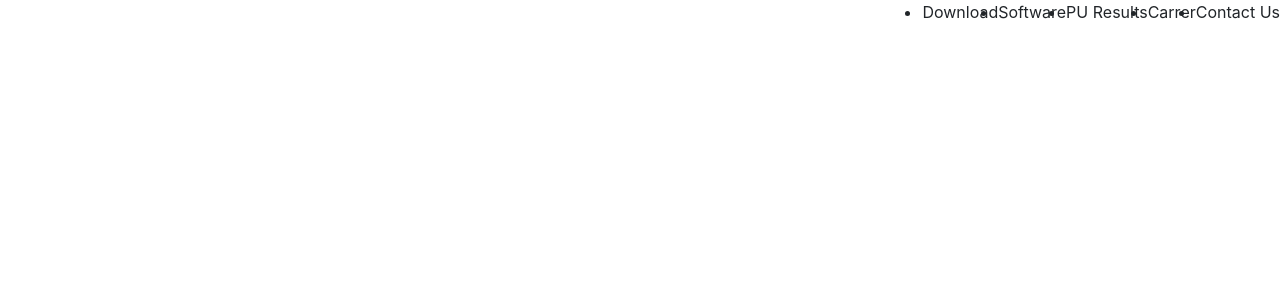
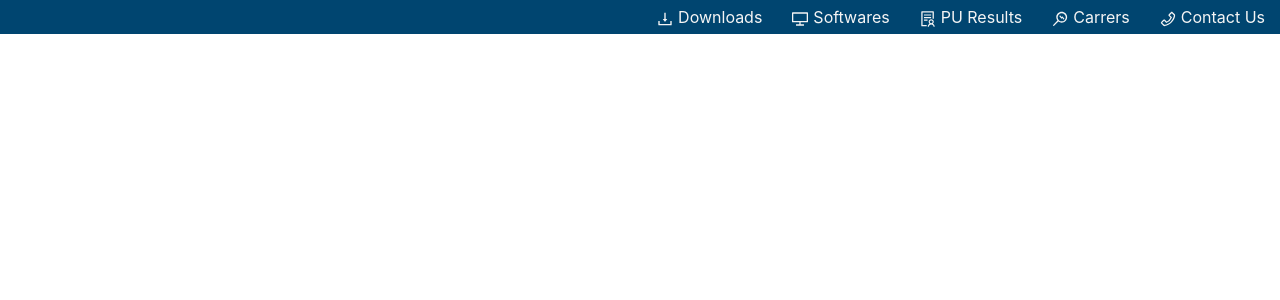
Before and after one commit to Sandip-Z/school, a React (Create React App) app: page / in a window 1280 px wide. Shown: the top 300 px of the page. Built offline with nearby package versions, Linux system fonts and the light colour scheme.

Commit message:
[add] topNav desktop view

```diff
--- a/package.json
+++ b/package.json
@@ -3,11 +3,13 @@
   "version": "0.1.0",
   "private": true,
   "dependencies": {
+    "@ant-design/icons": "^4.2.2",
     "@testing-library/jest-dom": "^4.2.4",
     "@testing-library/react": "^9.3.2",
     "@testing-library/user-event": "^7.1.2",
     "antd": "^4.6.3",
     "bootstrap-css-only": "^4.4.1",
+    "node-sass": "^4.14.1",
     "react": "^16.13.1",
     "react-dom": "^16.13.1",
     "react-router-dom": "^5.2.0",
@@ -17,7 +19,8 @@
     "start": "react-scripts start",
     "build": "react-scripts build",
     "test": "react-scripts test",
-    "eject": "react-scripts eject"
+    "eject": "react-scripts eject",
+    "compile:sass": "node-sass src/sass/main.scss src/index.css -w"
   },
   "eslintConfig": {
     "extends": "react-app"
--- a/src/Components/LandingPage/TopNav.js
+++ b/src/Components/LandingPage/TopNav.js
@@ -1,14 +1,43 @@
 import React from "react";
+import { Link } from "react-router-dom";
+import {
+  DownloadOutlined,
+  DesktopOutlined,
+  MonitorOutlined,
+  PhoneOutlined,
+  SolutionOutlined,
+} from "@ant-design/icons";
 
 const TopNav = () => {
   return (
-    <div className="d-flex justify-content-end">
-      <ul className="d-flex">
-        <li>Download</li>
-        <li>Software</li>
-        <li>PU Results</li>
-        <li>Carrer</li>
-        <li>Contact Us</li>
+    <div className="d-flex justify-content-end top-nav">
+      <ul className="d-flex top-nav__list">
+        <li className="top-nav__list--list-item">
+          <Link to="#">
+            <DownloadOutlined /> Downloads
+          </Link>
+        </li>
+        <li className="top-nav__list--list-item">
+          <Link to="#">
+            <DesktopOutlined /> Softwares
+          </Link>
+        </li>
+        <li className="top-nav__list--list-item">
+          <Link to="#">
+            <SolutionOutlined /> PU Results
+          </Link>
+        </li>
+        <li className="top-nav__list--list-item">
+          <Link to="#">
+            <MonitorOutlined /> Carrers
+          </Link>
+        </li>
+        <li className="top-nav__list--list-item">
+          <Link to="#">
+            <PhoneOutlined />
+            Contact Us
+          </Link>
+        </li>
       </ul>
     </div>
   );
--- a/src/index.css
+++ b/src/index.css
@@ -1,19 +1,35 @@
 * {
   margin: 0;
-  padding: 0;
-}
+  padding: 0; }
+
 body {
   margin: 0;
   font-family: -apple-system, BlinkMacSystemFont, "Segoe UI", "Roboto", "Oxygen",
-    "Ubuntu", "Cantarell", "Fira Sans", "Droid Sans", "Helvetica Neue",
-    sans-serif;
+ "Ubuntu", "Cantarell", "Fira Sans", "Droid Sans", "Helvetica Neue",
+ sans-serif;
   -webkit-font-smoothing: antialiased;
-  -moz-osx-font-smoothing: grayscale;
-}
+  -moz-osx-font-smoothing: grayscale; }
 
 code {
   font-family: source-code-pro, Menlo, Monaco, Consolas, "Courier New",
-    monospace;
-}
+ monospace; }
 
-/*branding color : #004570*/
+.top-nav {
+  background-color: #004570; }
+  .top-nav__list {
+    list-style: none;
+    margin: auto 0px;
+    padding: 5px 0px; }
+    .top-nav__list--list-item {
+      padding: 0 15px; }
+      .top-nav__list--list-item a {
+        display: flex; }
+        .top-nav__list--list-item a span {
+          padding-right: 5px;
+          margin-top: 6px; }
+      .top-nav__list--list-item a:link,
+      .top-nav__list--list-item a:visited {
+        color: whitesmoke; }
+      .top-nav__list--list-item a:hover {
+        text-decoration: none;
+        color: #cfcfcf; }
--- /dev/null
+++ b/src/sass/abstracts/_variables.scss
@@ -0,0 +1,3 @@
+$topNav-background: #004570;
+
+$color-white: whitesmoke;
--- /dev/null
+++ b/src/sass/base/_base.scss
@@ -0,0 +1,18 @@
+* {
+  margin: 0;
+  padding: 0;
+}
+
+body {
+  margin: 0;
+  font-family: -apple-system, BlinkMacSystemFont, "Segoe UI", "Roboto", "Oxygen",
+    "Ubuntu", "Cantarell", "Fira Sans", "Droid Sans", "Helvetica Neue",
+    sans-serif;
+  -webkit-font-smoothing: antialiased;
+  -moz-osx-font-smoothing: grayscale;
+}
+
+code {
+  font-family: source-code-pro, Menlo, Monaco, Consolas, "Courier New",
+    monospace;
+}
--- /dev/null
+++ b/src/sass/components/_topNav.scss
@@ -0,0 +1,26 @@
+.top-nav {
+  background-color: $topNav-background;
+  &__list {
+    list-style: none;
+    margin: auto 0px;
+    padding: 5px 0px;
+    &--list-item {
+      padding: 0 15px;
+      a {
+        display: flex;
+        span {
+          padding-right: 5px;
+          margin-top: 6px;
+        }
+      }
+      a:link,
+      a:visited {
+        color: $color-white;
+      }
+      a:hover {
+        text-decoration: none;
+        color: darken($color-white, 15%);
+      }
+    }
+  }
+}
--- /dev/null
+++ b/src/sass/main.scss
@@ -0,0 +1,4 @@
+@import "abstracts/variables";
+@import "base/base";
+
+@import "components/topNav";
```
Also changed, not shown: src/sass/abstracts/_mixins.scss (added), src/sass/base/_animations.scss (added), src/sass/base/_typography.scss (added), 1 other file (tests, documents, lock files or other folders).
